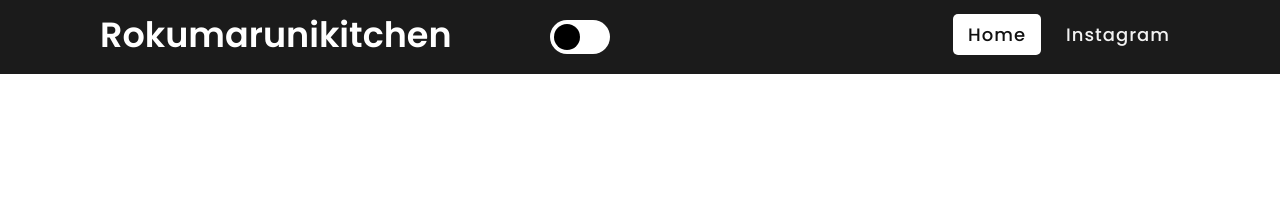
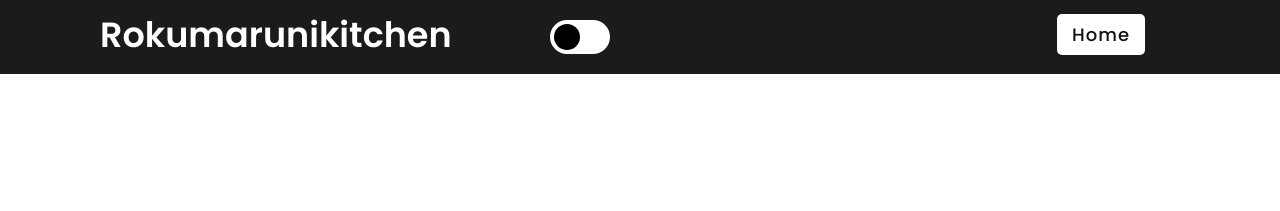
Before and after one commit to Nischalbas/Rokumarunikitchen, a plain HTML site: page Index.html in a window 1280 px wide. Shown: the top 211 px of the page. Drawn offline with Linux system fonts and the light colour scheme.

Commit message:
Update Index.html

```diff
--- a/Index.html
+++ b/Index.html
@@ -26,7 +26,7 @@
          </label>
          <ul>
             <li><a class="active" href="Index.html">Home</a></li>
-            <li><a class="insta" onclick="myinsta()">Instagram</a></li>
+            <li><a class="insta" onclick="myinsta()"></a></li>
             <li><a href="#"></a></li>
             <!-- Dark mode for mobile -->
             <li class="mobile1" onclick="myFunction()" ><a href="#">Dark Mode</a></li>
```
